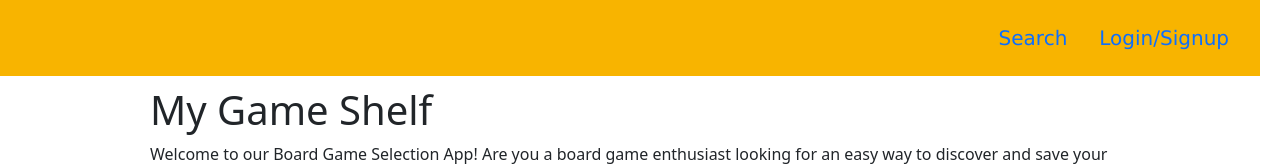
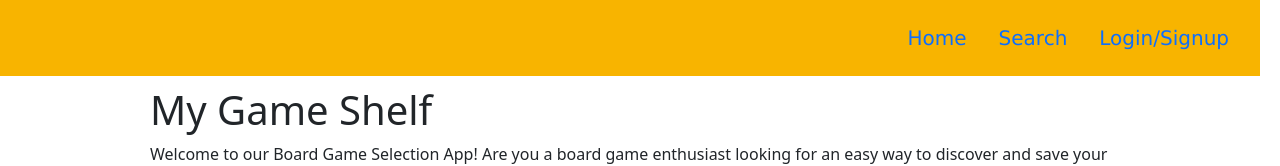
Before and after one commit to chelseyvalerio/mygameshelf, a React (Create React App) app in the folder client/: page / in a window 1280 px wide. Shown: the top 166 px of the page. Built offline with nearby package versions, Linux system fonts and the light colour scheme.

Commit message:
add Home nav link

```diff
--- a/client/src/components/NavTabs.js
+++ b/client/src/components/NavTabs.js
@@ -48,10 +48,18 @@ function NavTabs({ currentPage, handlePageChange, loggedIn, handleLogout }) {
 
         <li className="nav-item">
           <Link
+            to="/"
+            onClick={handlePageChange('home')}
+            className='nav-link'
+          >Home
+          </Link>
+        </li>
+        <li>
+          <Link
             to="/search"
             onClick={() => handlePageChange('search')}
-            // Check to see if the currentPage is `Blog`, and if so we use the active link class from bootstrap. Otherwise, we set it to a normal nav-link
             className={currentPage === 'Search' ? 'nav-link active' : 'nav-link'}
+
           >
             Search
           </Link>
--- a/client/src/style.css
+++ b/client/src/style.css
@@ -52,6 +52,7 @@ h3 {
 .quick-links ul {
     list-style-type: none;
     margin: 0;
+    padding-left: 0;
 }
 
 .quick-links ul li {
```
Lines whose indentation alone changed are shown as unchanged.
